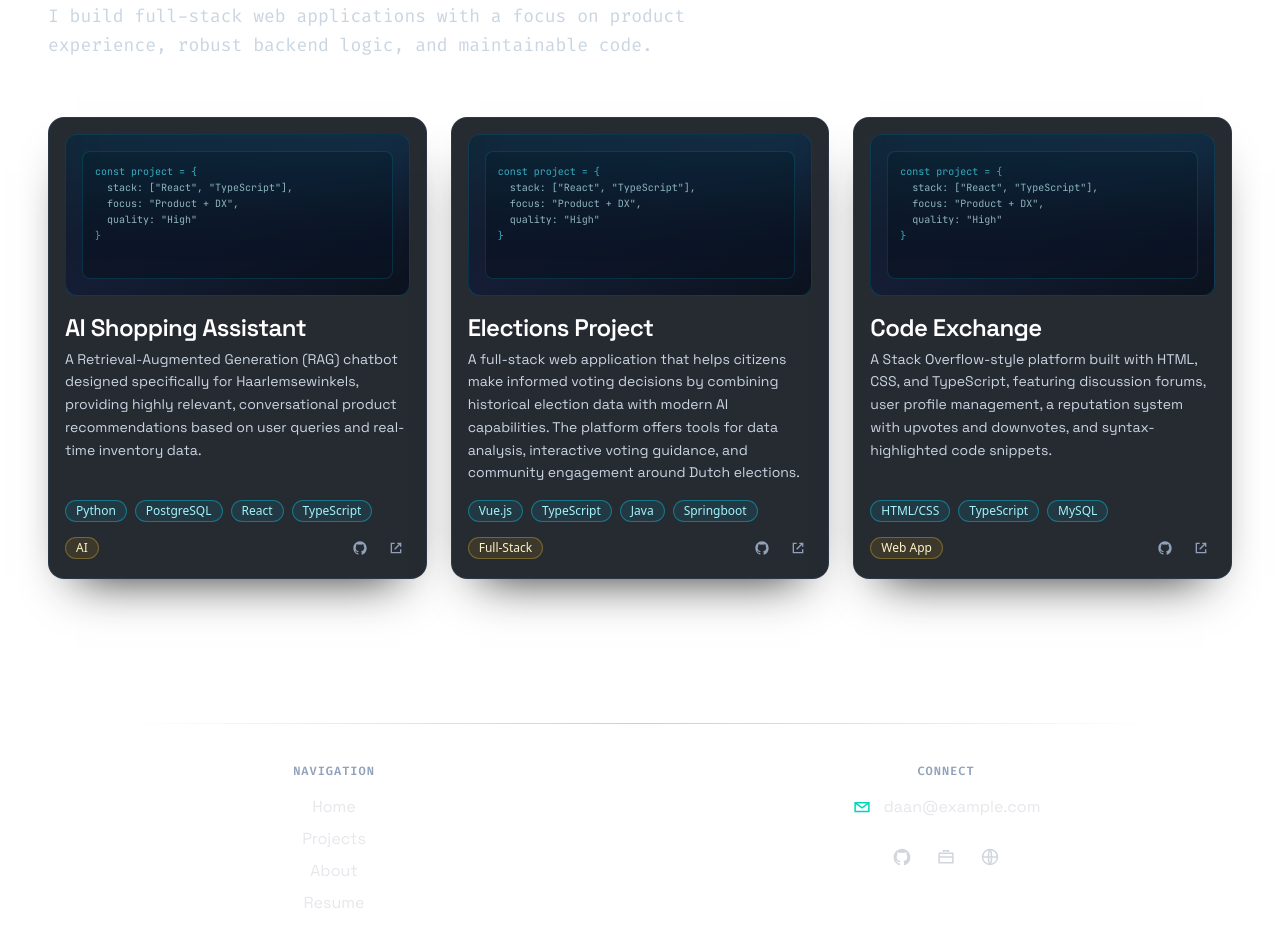
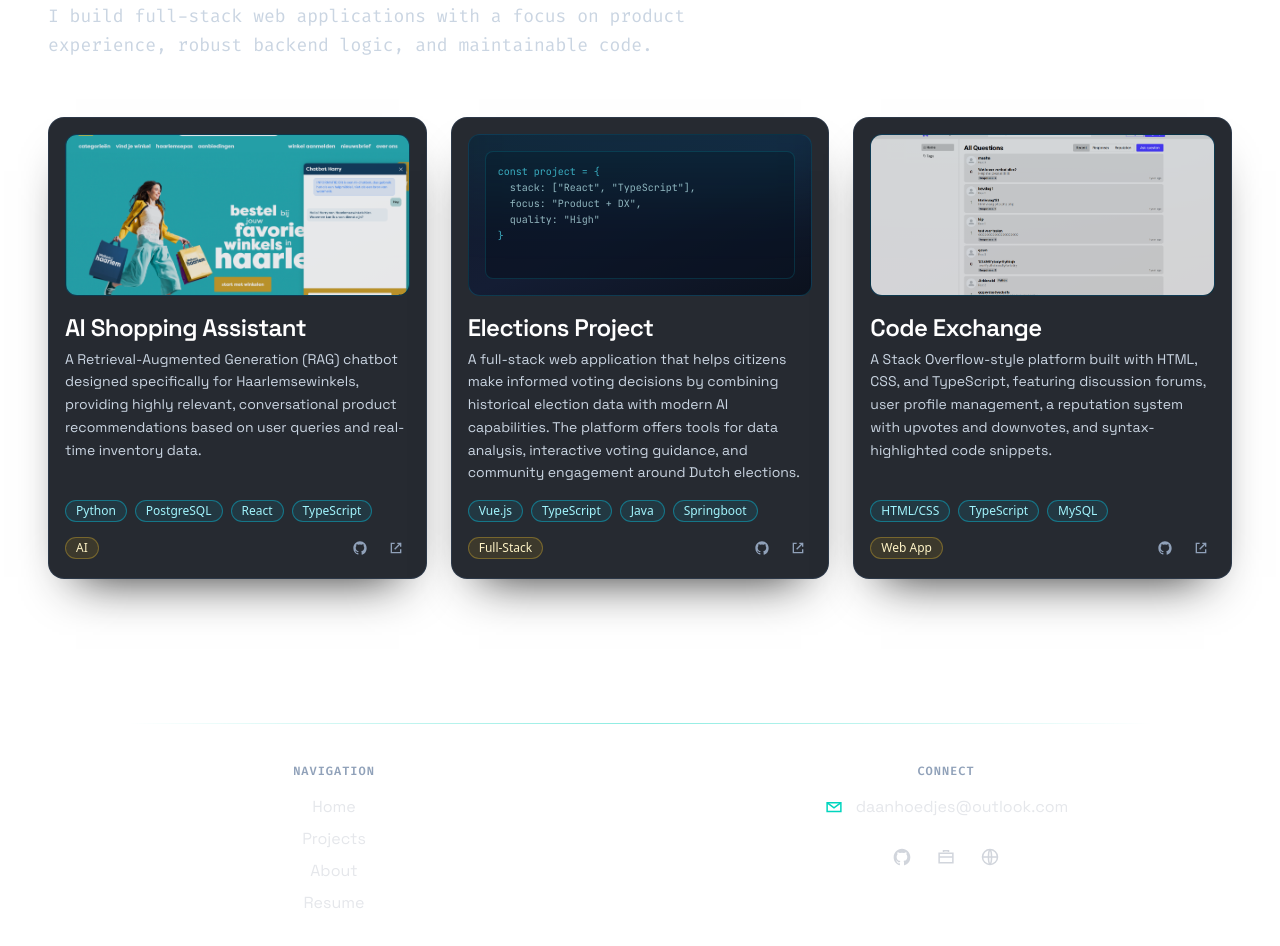
Before and after one commit to daanhoedjes/portfolio, a Next.js app: page /projects in a window 1280 px wide. Shown: the part 260-1206 px from the top of the page. Built offline with nearby package versions, Linux system fonts and the light colour scheme.

Commit message:
feat: update ProjectCard component to use Next.js Image component and add project images

```diff
--- a/app/components/features/ProjectCard.tsx
+++ b/app/components/features/ProjectCard.tsx
@@ -1,3 +1,5 @@
+import Image from "next/image";
+
 type ProjectCardProps = {
     title?: string;
     description?: string;
@@ -46,7 +48,13 @@ export default function ProjectCard({
             <div className="relative mb-4 overflow-hidden rounded-xl border border-cyan-500/20 bg-gradient-to-br from-[#121a2b] via-[#141d34] to-[#0b111d]">
                 <div className="pointer-events-none absolute -inset-x-10 -top-16 h-28 bg-cyan-400/10 blur-2xl" />
                 {imageSrc ? (
-                    <img src={imageSrc} alt={imageAlt} className="h-40 w-full object-cover opacity-90 transition duration-500 group-hover:scale-[1.02]" />
+                    <Image
+                    src={imageSrc}
+                    alt={imageAlt}
+                    width={640}
+                    height={256}
+                    className="h-40 w-full object-cover opacity-90 transition duration-500 group-hover:scale-[1.02]"
+                  />
                 ) : (
                     <div className="h-40 w-full p-4 text-[10px] leading-4 text-cyan-100/60">
                         <div className="h-full rounded-lg border border-cyan-400/15 bg-[#0b1323]/70 p-3 font-jetbrains">
--- a/app/components/layout/Footer.tsx
+++ b/app/components/layout/Footer.tsx
@@ -61,12 +61,12 @@ export default function Footer() {
                         className="mb-6 inline-flex items-center gap-3 text-base font-space text-gray-200 transition-colors hover:text-teal-300"
                     >
                         <span className="text-teal-400"><MailIcon /></span>
-                        <span>daan@example.com</span>
+                        <span>daanhoedjes@outlook.com</span>
                     </a>
 
                     <div className="flex items-center justify-center gap-4 text-gray-300">
                         <a
-                            href="https://github.com"
+                            href="https://github.com/daanhoedjes"
                             target="_blank"
                             rel="noreferrer"
                             aria-label="GitHub"
--- a/app/components/layout/HeroSection.tsx
+++ b/app/components/layout/HeroSection.tsx
@@ -6,7 +6,7 @@ export default function HeroSection() {
       {/* Left Content */}
       <div className="max-w-2xl z-10 font-fira">
         <h1 className="text-5xl md:text-6xl font-bold tracking-tight text-white mb-2">
-          Hi, I'm Daan Hoedjes.
+          Hi, I'm Daan.
         </h1>
         <h2 className="text-5xl md:text-6xl font-bold tracking-tight text-gray-400 mb-6">
           Software Engineer
--- a/app/contact/page.tsx
+++ b/app/contact/page.tsx
@@ -100,7 +100,7 @@ export default function ContactPage() {
             {/* SOCIAL GRID */}
             <div className="grid grid-cols-2 gap-4 mt-1">
               {/* GITHUB */}
-              <a href="https://github.com" target="_blank" rel="noreferrer" className="bg-[#151517] rounded-3xl p-8 flex flex-col items-center justify-center gap-5 border border-white/[0.03] hover:border-teal-500/20 transition-colors group">
+              <a href="https://github.com/daanhoedjes" target="_blank" rel="noreferrer" className="bg-[#151517] rounded-3xl p-8 flex flex-col items-center justify-center gap-5 border border-white/[0.03] hover:border-teal-500/20 transition-colors group">
                 <div className="text-white group-hover:text-teal-400 transition-colors">
                   <svg className="w-8 h-8" fill="none" viewBox="0 0 24 24" stroke="currentColor">
                     <path strokeLinecap="round" strokeLinejoin="round" strokeWidth={2} d="M8 9l3 3-3 3m5 0h3M5 20h14a2 2 0 002-2V6a2 2 0 00-2-2H5a2 2 0 00-2 2v12a2 2 0 002 2z" />
@@ -110,7 +110,7 @@ export default function ContactPage() {
               </a>
 
               {/* LINKEDIN */}
-              <a href="https://linkedin.com" target="_blank" rel="noreferrer" className="bg-[#151517] rounded-3xl p-8 flex flex-col items-center justify-center gap-5 border border-white/[0.03] hover:border-teal-500/20 transition-colors group">
+              <a href="https://www.linkedin.com/in/daan-hoedjes-a82a323b9/" target="_blank" rel="noreferrer" className="bg-[#151517] rounded-3xl p-8 flex flex-col items-center justify-center gap-5 border border-white/[0.03] hover:border-teal-500/20 transition-colors group">
                 <div className="text-white group-hover:text-teal-400 transition-colors">
                   <svg className="w-8 h-8" viewBox="0 0 24 24" fill="none" stroke="currentColor" strokeWidth="2" strokeLinecap="round" strokeLinejoin="round">
                     <circle cx="18" cy="5" r="3"></circle>
--- a/app/projects/page.tsx
+++ b/app/projects/page.tsx
@@ -3,6 +3,7 @@ import ProjectCard from "../components/features/ProjectCard";
 const projects = [
 	{
 		title: "AI Shopping Assistant",
+		imageSrc: "/ai_chatbot.png",
 		description:
 			"A Retrieval-Augmented Generation (RAG) chatbot designed specifically for Haarlemsewinkels, providing highly relevant, conversational product recommendations based on user queries and real-time inventory data.",
 		technologies: ["Python", "PostgreSQL", "React", "TypeScript",],
@@ -21,6 +22,7 @@ const projects = [
 	},
 	{
 		title: "Code Exchange",
+		imageSrc: "/code_exchange.png",
 		description:
 			"A Stack Overflow-style platform built with HTML, CSS, and TypeScript, featuring discussion forums, user profile management, a reputation system with upvotes and downvotes, and syntax-highlighted code snippets.",
 		technologies: ["HTML/CSS", "TypeScript", "MySQL"],
@@ -49,6 +51,7 @@ export default function ProjectsPage() {
 						key={project.title}
 						title={project.title}
 						description={project.description}
+						imageSrc={project.imageSrc}
 						technologies={project.technologies}
 						category={project.category}
 						githubUrl={project.githubUrl}
```
Also changed, not shown: public/ai_chatbot.png (added), public/code_exchange.png (added).
